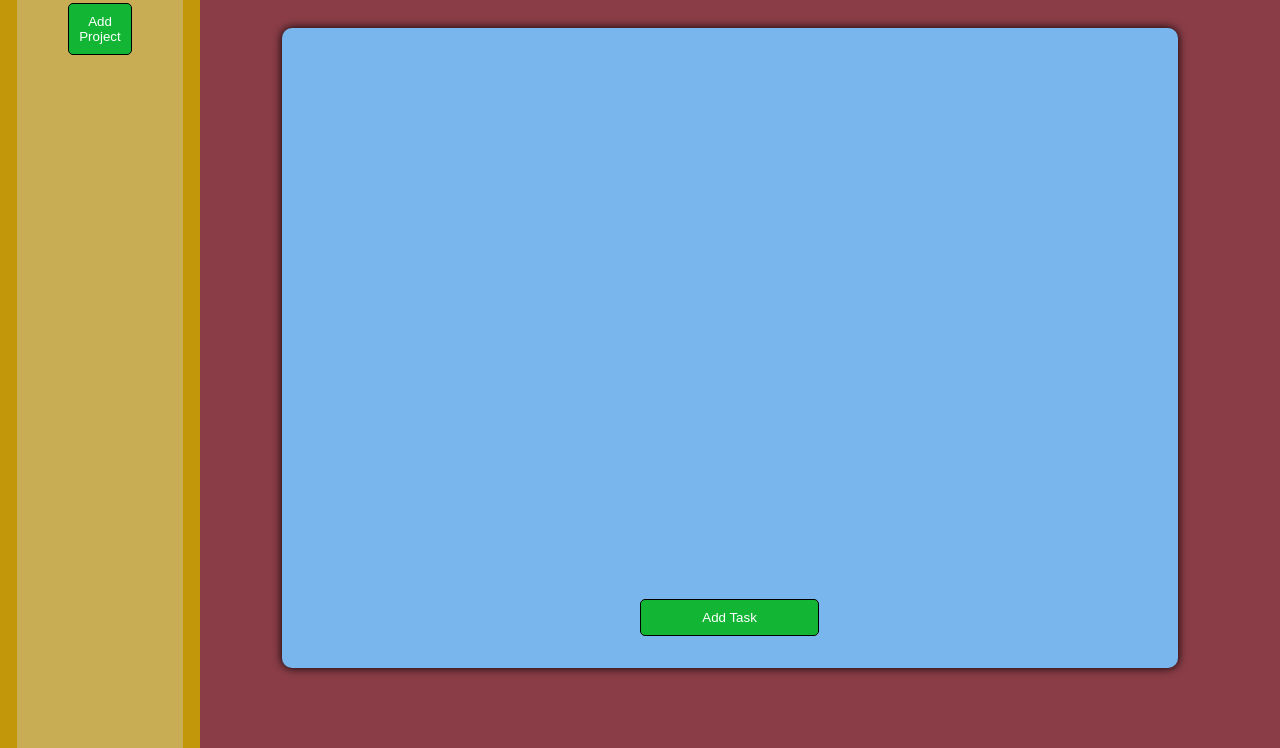
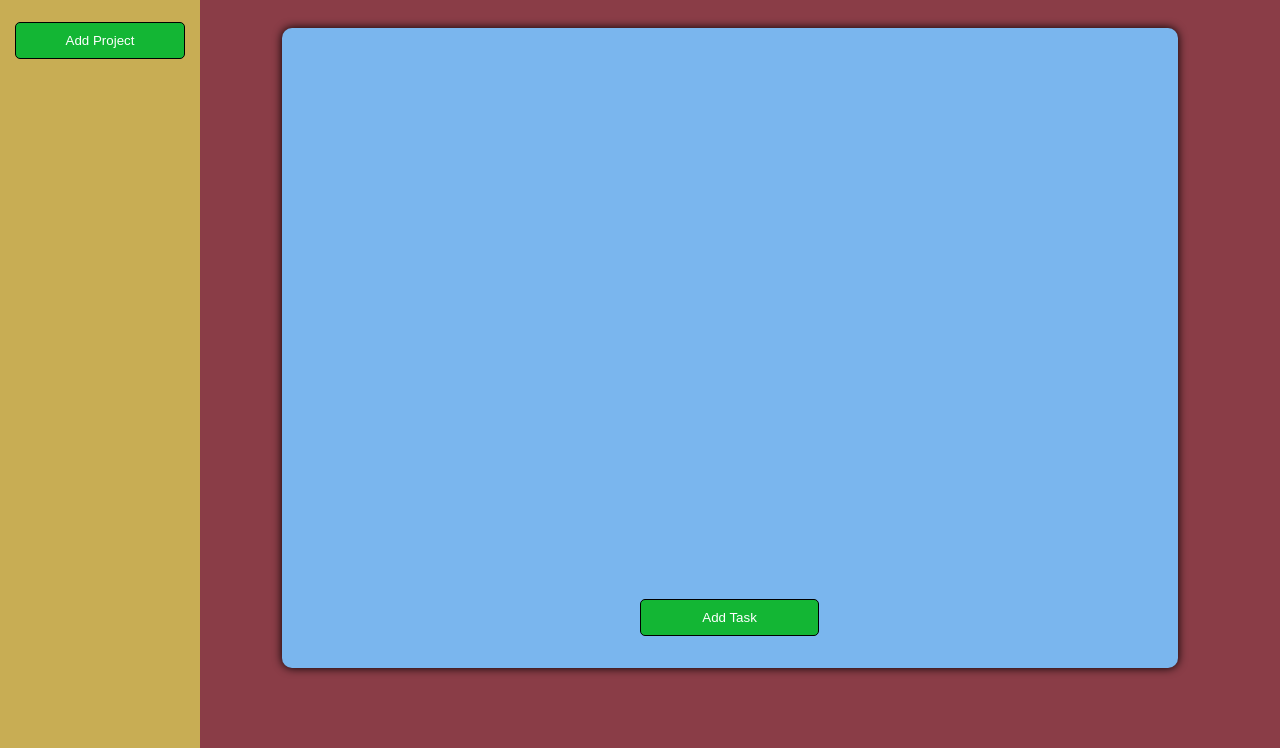
Before and after one commit to Eonflip/To-Do-List, a website built with webpack: page src/index.html in a window 1280 px wide. Shown: the part 52-800 px from the top of the page. Built offline with nearby package versions, Linux system fonts and the light colour scheme.

Commit message:
Updated sidebar styling so that tasks would show up above add project button

```diff
--- a/src/styles.css
+++ b/src/styles.css
@@ -33,7 +33,7 @@ body {
 .sidebar {
     background-color: rgb(194, 151, 9);
     text-align: center;
-    padding: 10px;
+    padding: 0px;
     position: fixed;
     top: 0;
     left: 0;
@@ -109,8 +109,7 @@ body {
     background-color: rgb(200, 173, 84);
     text-align: center;
     padding: 15px;
-    position: fixed;
-    width: 13%;
+    width: 100%;
     height: 95%;
     top: 5%;
     display: flex;
@@ -125,7 +124,6 @@ body {
     border: none;
     padding: 10px;
     border-radius: 5px;
-    position: fixed;
-    width: 5%;
+    width: 100%;
     border: 1px solid black;
 }
```
